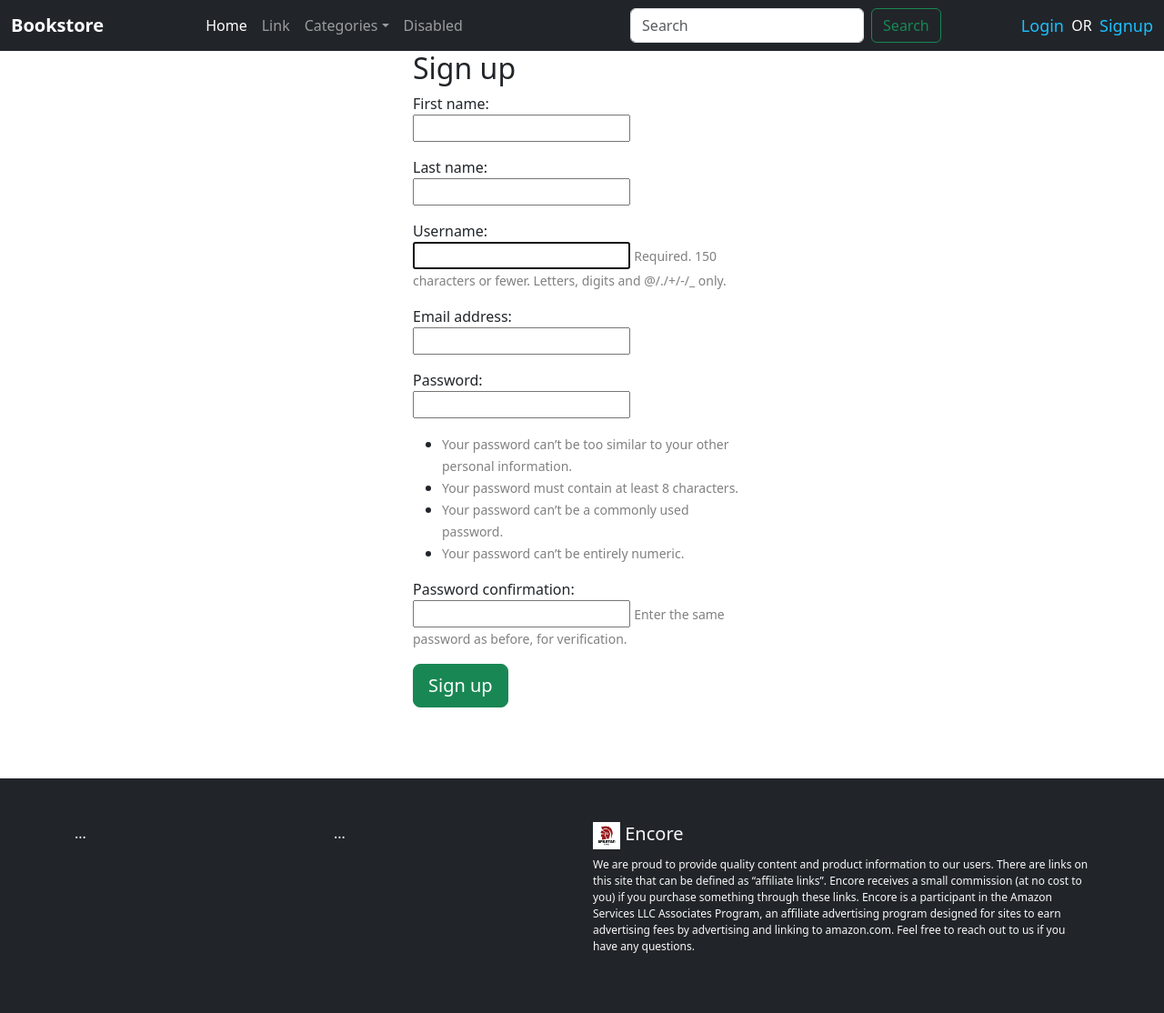
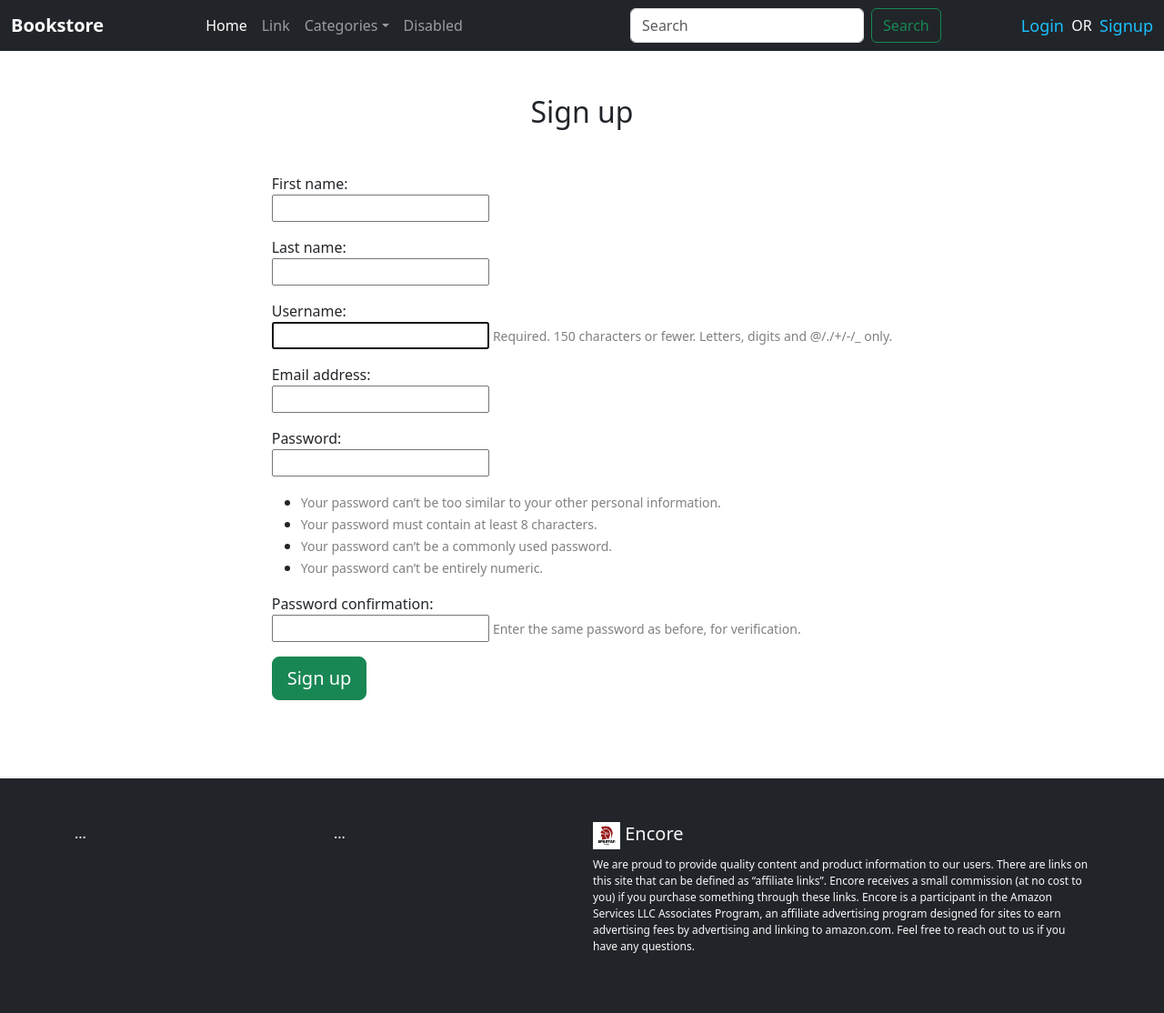
Before and after one commit to Biplob14/bookstore, a Django app: page /users/register/ in a window 1280 px wide. Shown: the whole page at 91% size. Run offline with Django 4.2, Linux system fonts and the light colour scheme; data comes from the database, SQL or seed files in the repository; parts of the project's set-up code (start-up, migrations or seed data) failed here and were passed over; some libraries are stand-ins or nearby versions.

Commit message:
fix: broken style

```diff
--- a/books/templates/author.html
+++ b/books/templates/author.html
@@ -2,6 +2,8 @@
 {% block title %} {{ author.name }} {%endblock%}
 
 {% block content %}
+<div id="content" class="container">
+    <div class="row justify-content-start g-0">
         <div class="position-relative">
 
             <div class="bg-image rounded position-absolute" style="background-image: url({{author.image.url}});">
@@ -39,4 +41,6 @@
 
 
         </div>
+    </div>
+</div>
 {% endblock %}
--- a/books/templates/book_details.html
+++ b/books/templates/book_details.html
@@ -3,6 +3,8 @@
 {% block title %}{{book.title}}{% endblock %}
 
 {% block content %}
+<div id="content" class="container">
+    <div class="row justify-content-start g-0">
         <main class="pt-5">
             <div class="row g-3">
                 <div class="col-md-5 col-lg-5 order-md-first bg-light">
@@ -49,4 +51,6 @@
                 </div>
             </div>
         </main>
+    </div>
+</div>
 {% endblock %}
--- a/static/styles/books.css
+++ b/static/styles/books.css
@@ -1,3 +1,3 @@
 .book-cart {
-    margin: 0;
+    margin: 0 !important;
 }
--- a/templates/base.html
+++ b/templates/base.html
@@ -17,11 +17,8 @@
         {% block navbar %}
         {% include 'navbar.html' %}
         {% endblock%}
-        <div id="content" class="container">
-            <div class="row row-cols-1 row-cols-md-3 justify-content-start g-0">
-                {% block content %} {% endblock %}
-            </div>
-        </div>
+
+        {% block content %} {% endblock %}
 
         {% include 'footer.html' %}
     </body>
--- a/users/templates/signup.html
+++ b/users/templates/signup.html
@@ -2,10 +2,12 @@
 
 {% block title %}Register User{% endblock %}
 {% block content %}
+<div id="content" class="container">
+    <div class="">
         <section class="vh-100">
             <div>
-            <div class="row d-flex align-items-center justify-content-center">
-                <h2>Sign up</h2>
+                <div class="d-flex align-items-center justify-content-center flex-column">
+                    <h2 class="m-5">Sign up</h2>
                     <form method="post" class="signup-form mx-1 mx-md-4">
                         {% csrf_token %}
                         {% for field in user_form %}
@@ -25,6 +27,8 @@
                 </div>
             </div>
         </section>
+    </div>
+</div>
 
 {% endblock %}
 
```
Also changed, not shown: books/templates/books.html (+5 -2 lines). Lines whose indentation alone changed are shown as unchanged.
